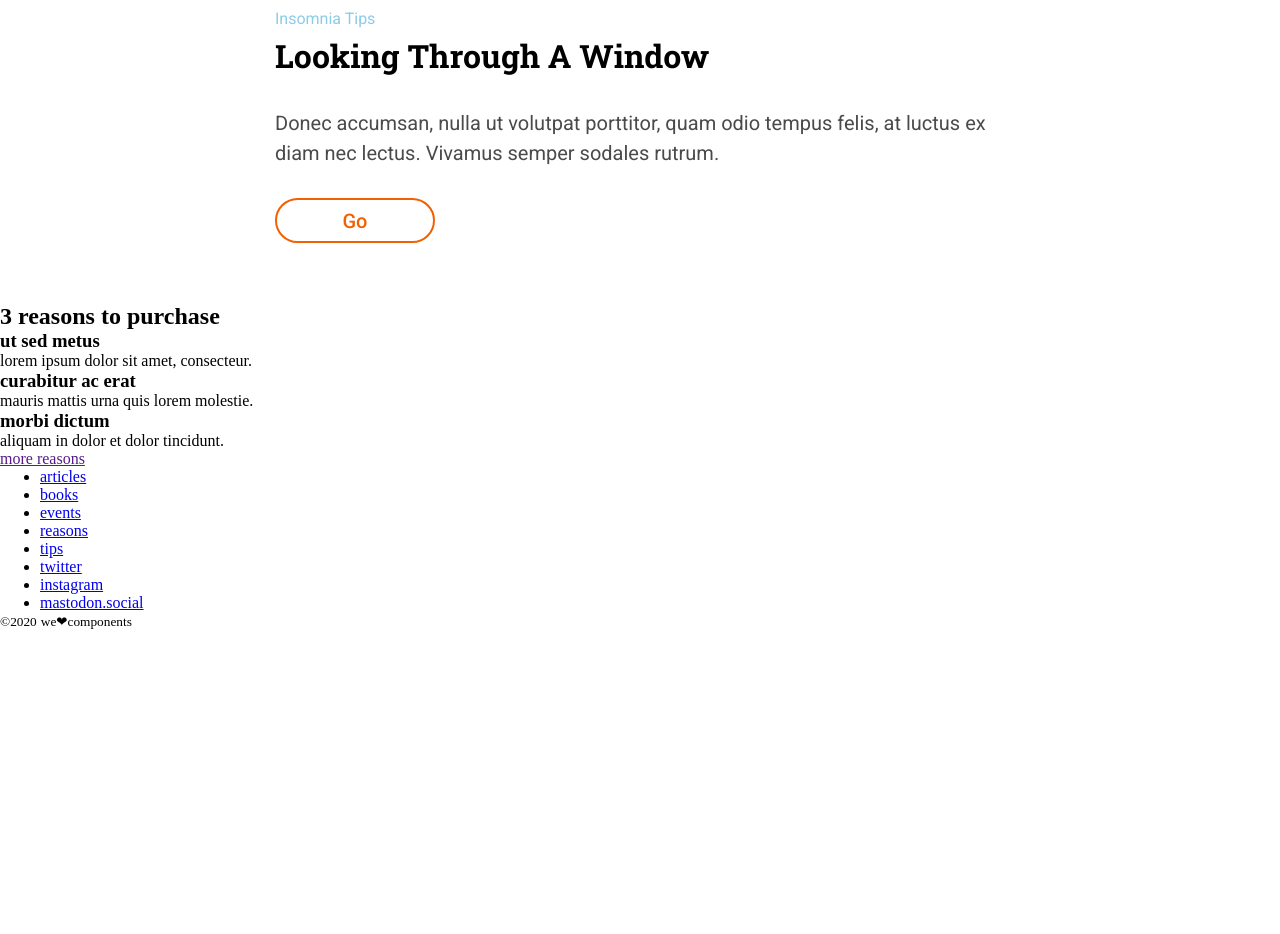
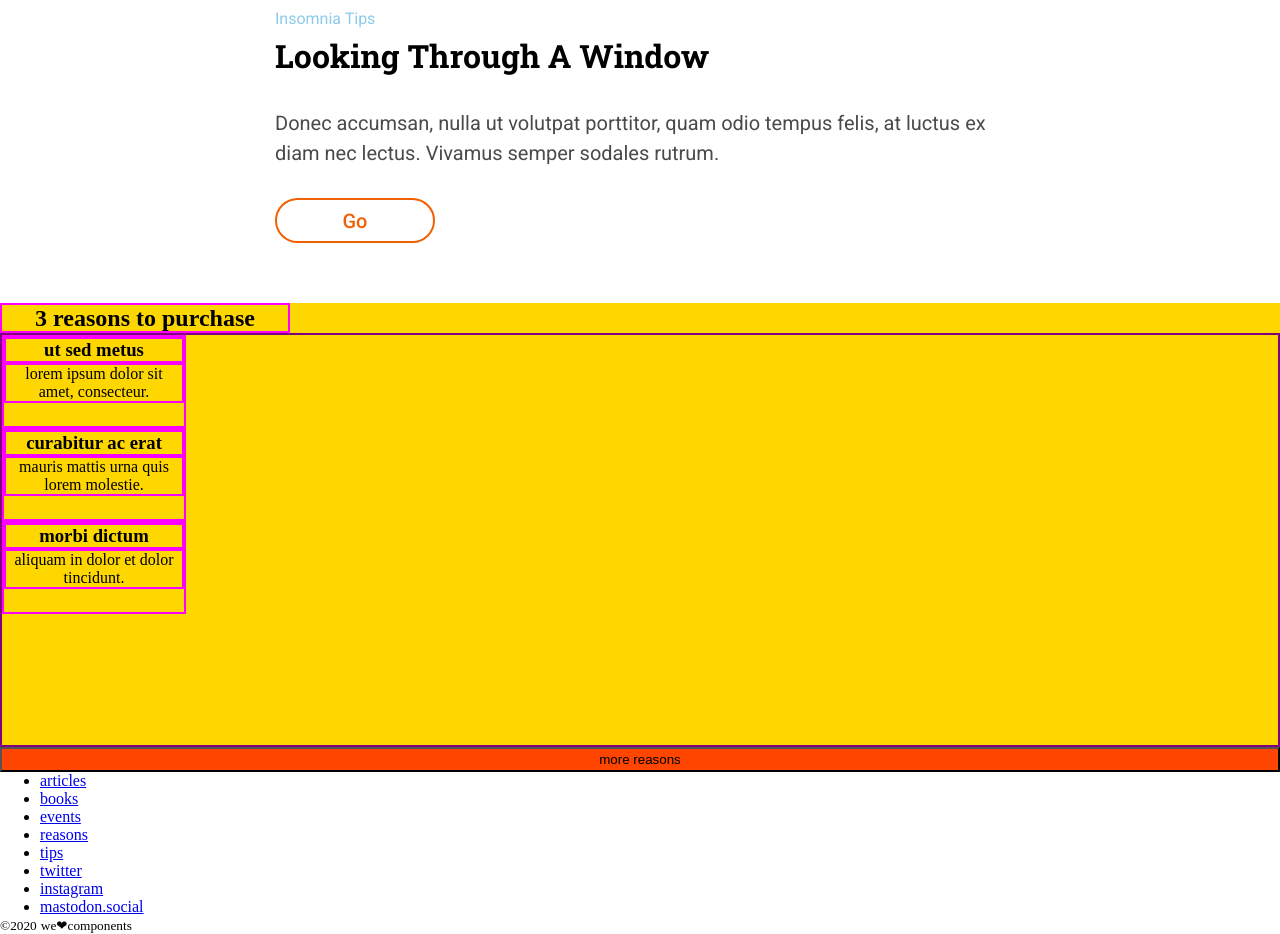
Before and after one commit to maribelgr/layout-anonymous-proxy, a website: page src/html/index.html in a window 1280 px wide. Shown: the part 857-1791 px from the top of the page. Before the commit the page ends 1487 px from the top, so only its background shows below. Drawn offline with nearby package versions, Linux system fonts and the light colour scheme; files that its build step writes are made by us from their sources; files whose address does not match are found by name.

Commit message:
Fix merges

```diff
--- a/src/html/index.html
+++ b/src/html/index.html
@@ -23,26 +23,7 @@
     <include src="./partials/header.html"> </include>
     <main>
       <include src="./partials/module2.html"></include>
-      <section>
-        <h2>3 reasons to purchase</h2>
-        <div>
-          <article>
-            <h3>ut sed metus</h3>
-            <p>lorem ipsum dolor sit amet, consecteur.</p>
-          </article>
-          <article>
-            <h3>curabitur ac erat</h3>
-            <p>mauris mattis urna quis lorem molestie.</p>
-          </article>
-          <article>
-            <h3>morbi dictum</h3>
-            <p>aliquam in dolor et dolor tincidunt.</p>
-          </article>
-        </div>
-        <div>
-          <a class="reasons-button" href="">more reasons</a>
-        </div>
-      </section>
+      <include src="./partials/module3.html"></include>
     </main>
     <footer>
       <nav>
--- /dev/null
+++ b/src/html/partials/module3.html
@@ -0,0 +1,20 @@
+<section>
+  <div class="module3-container">
+    <h2 class="module3-title">3 reasons to purchase</h2>
+    <div class="module3-articles">
+      <article class="module3-article">
+        <h3 class="article-title">ut sed metus</h3>
+        <p class="article-text">lorem ipsum dolor sit amet, consecteur.</p>
+      </article>
+      <article class="module3-article">
+        <h3 class="article-title">curabitur ac erat</h3>
+        <p class="article-text">mauris mattis urna quis lorem molestie.</p>
+      </article>
+      <article class="module3-article">
+        <h3 class="article-title">morbi dictum</h3>
+        <p class="article-text">aliquam in dolor et dolor tincidunt.</p>
+      </article>
+    </div>
+    <button class="module3-button" href="">more reasons</button>
+  </div>
+</section>
--- /dev/null
+++ b/src/scss/components/_module3.scss
@@ -0,0 +1,37 @@
+.module3-container {
+  background-color: gold;
+  display: grid;
+  grid-template-columns: 1fr;
+  grid-template-rows: 30px 414px 25px;
+  text-align: center;
+}
+
+.module3-title {
+  border: 2px solid fuchsia;
+  max-width: 290px;
+  height: 30px;
+}
+
+.module3-articles {
+  border: 2px solid purple;
+  max-width: 184x;
+  height: 414px;
+}
+
+.module3-article {
+  border: 2px solid fuchsia;
+  width: 184px;
+  height: 93px;
+}
+
+.article-title {
+  border: 2px solid fuchsia;
+}
+
+.article-text {
+  border: 2px solid fuchsia;
+}
+
+.module3-button {
+  background-color: orangered;
+}
--- a/src/scss/main.scss
+++ b/src/scss/main.scss
@@ -2,4 +2,6 @@
 @import "core/reset";
 @import "layout/header";
 @import "components/module2";
+@import "components/module3";
+
 /*@import 'layout/footer';*/
```
